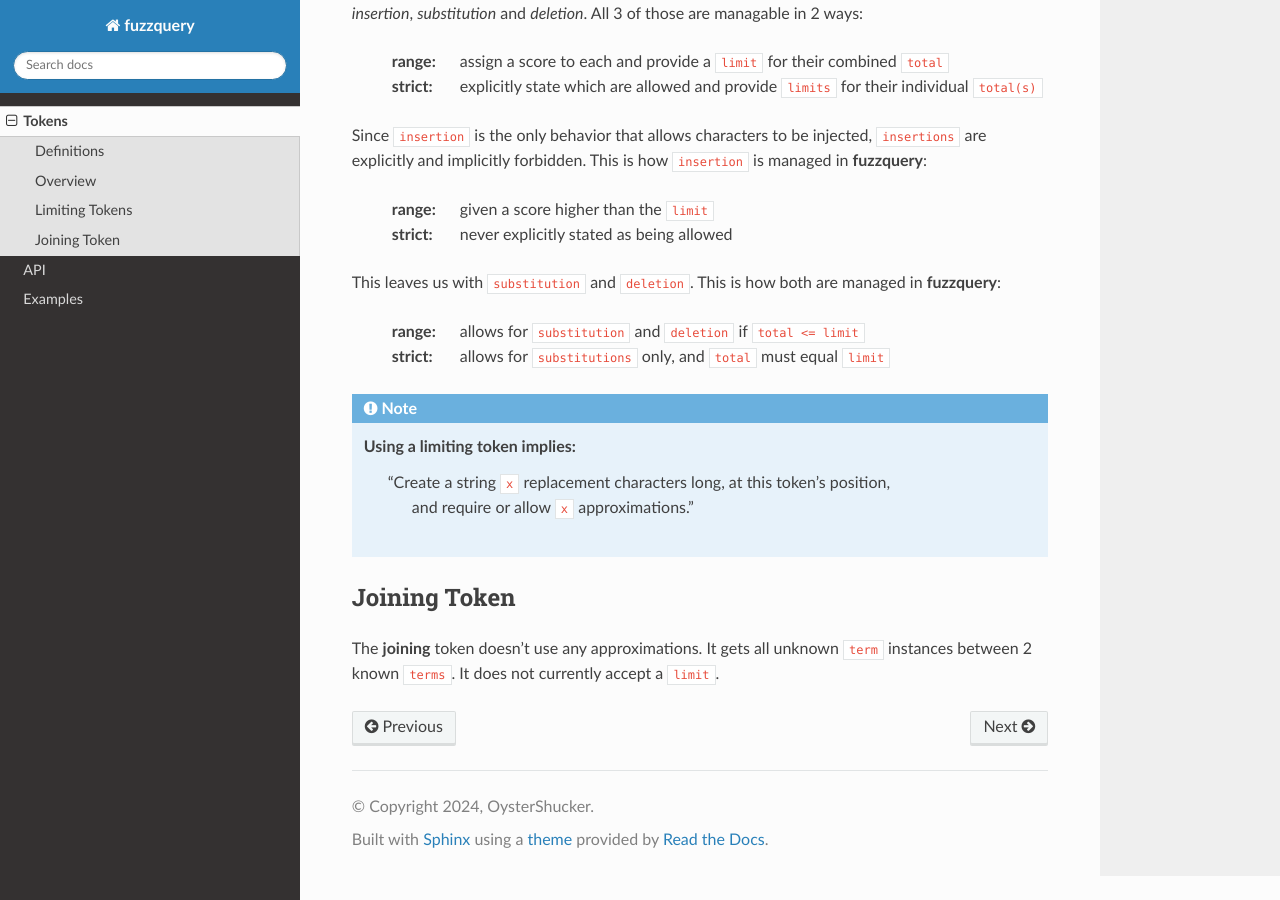
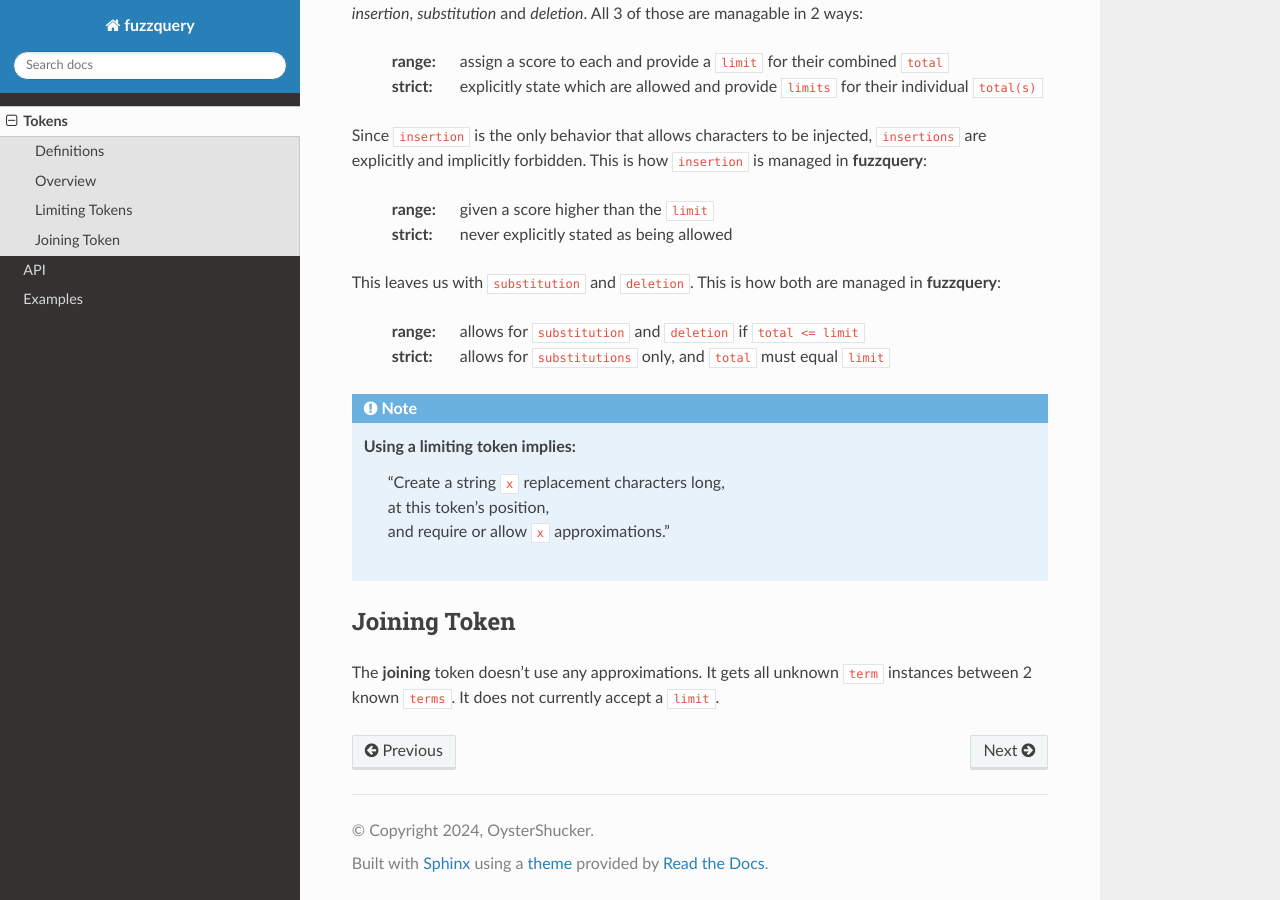
Before and after one commit to OneMadGypsy/fuzzquery, a Sphinx documentation site: the page built from docs/source/tokens.rst, in a window 1280 px wide and 900 px high, scrolled down 1094 px. Built offline with Sphinx 7.4.7 and the Read the Docs theme 2.0.0, drawn with Linux system fonts in a browser that asks for light colours.

```diff
--- a/docs/source/tokens.rst
+++ b/docs/source/tokens.rst
@@ -57,8 +57,9 @@ This leaves us with ``substitution`` and ``deletion``. This is how both are mana
 .. note::
 
   Using a limiting token implies:
-    | "Create a string ``x`` replacement characters long, at this token's position,
-    |  and require or allow ``x`` approximations."
+    | "Create a string ``x`` replacement characters long,
+    | at this token's position,
+    | and require or allow ``x`` approximations."
 
 Joining Token
 -------------
```
